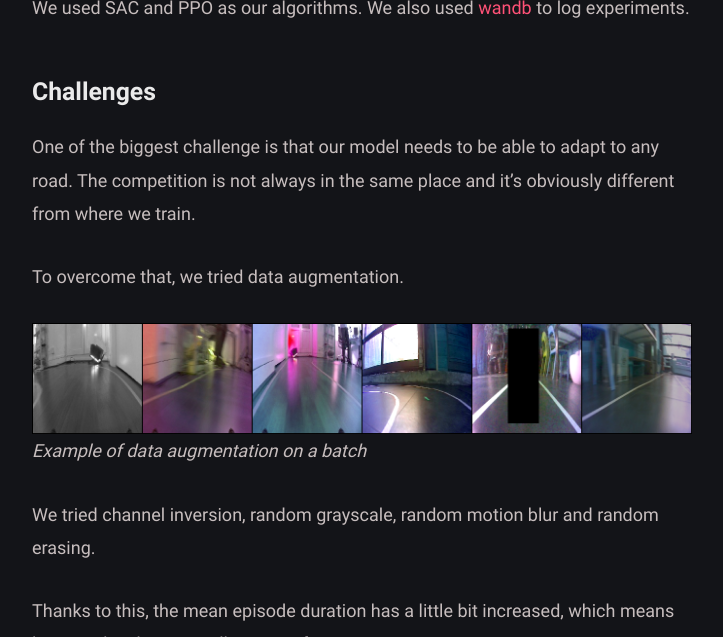
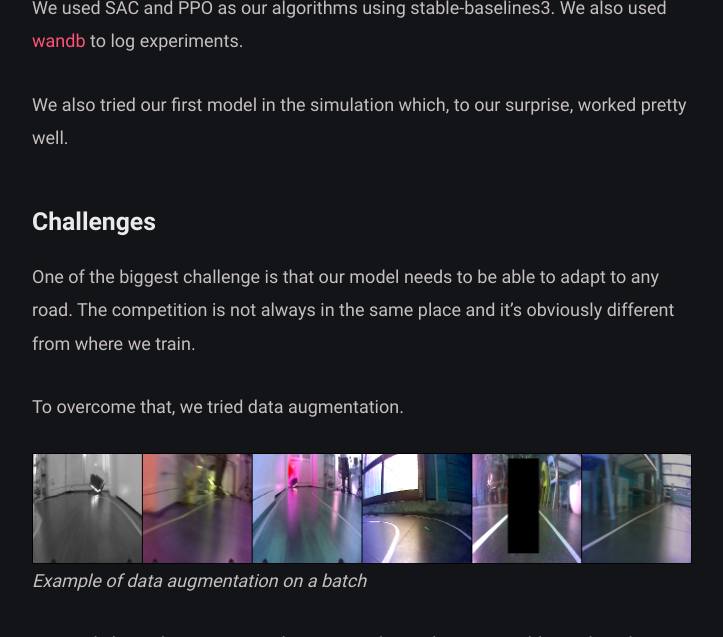
Before and after one commit to Rian-T/portfolio, a Jekyll site: the page built from _posts/project-tuatara/2021-12-09-project-tuatara.md, in a window 1280 px wide and 900 px high, scrolled down 1515 px, cut to the strip 263-900 px from the top of the window. Shown: the whole strip, without its empty margins (278-1001 px from the left). Built offline with Jekyll 4.4.1, drawn with Linux system fonts in a browser that asks for light colours.

Commit message:
mention roadregression in simulation - tuatara post

```diff
--- a/_posts/project-tuatara/2021-12-09-project-tuatara.md
+++ b/_posts/project-tuatara/2021-12-09-project-tuatara.md
@@ -27,7 +27,9 @@ Our second approach was to train the car in the donkey gym environnement.
 
 ![Road Regression](/assets/project-tuatara/donkey-gym.gif)
 
-We used SAC and PPO as our algorithms. We also used [wandb](https://docs.wandb.com/) to log experiments.
+We used SAC and PPO as our algorithms using stable-baselines3. We also used [wandb](https://docs.wandb.com/) to log experiments.
+
+We also tried our first model in the simulation which, to our surprise, worked pretty well.
 
 ## Challenges
 
```
